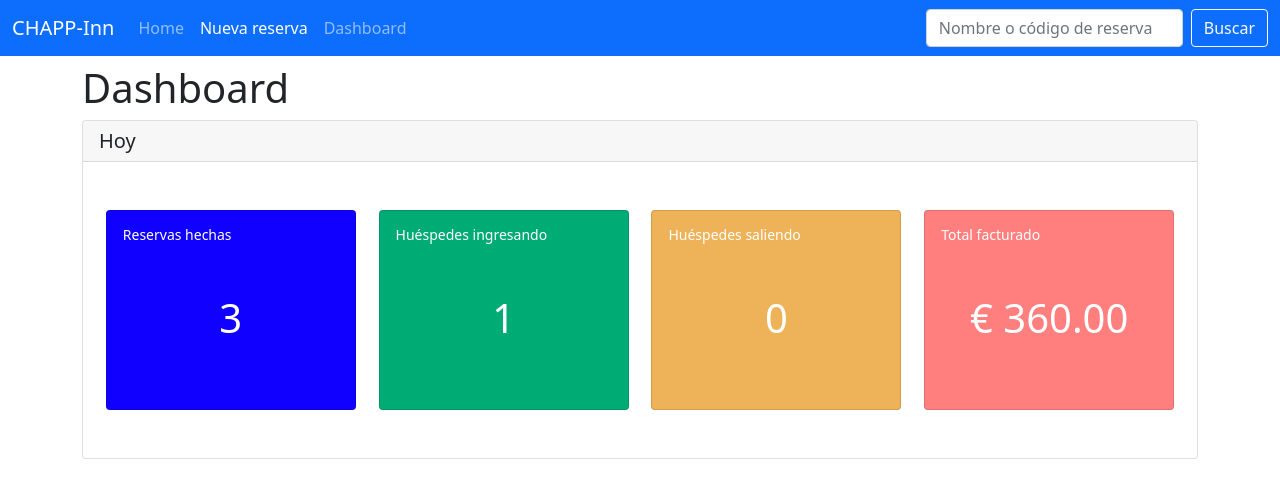
After one commit to oscarchapp/testbookingengine, a Django app: page /dashboard/ in a window 1280 px wide. The commit adds this page. Shown: the top 498 px of the page. Run offline with Django 4.2, Linux system fonts and the light colour scheme; data comes from the database, SQL or seed files in the repository; both versions use the stored data as it was after the commit.

Commit message:
ADD: dashboard

```diff
--- a/pms/statics/css/style.css
+++ b/pms/statics/css/style.css
@@ -1,3 +1,6 @@
+body{
+    padding-top: 4em
+}
 .hover-card:hover{
     background: #f9f9f9;
 }
@@ -16,3 +19,14 @@
     background: #01a901;
     color: white;
 }
+.card-customization{
+    width: 250px;
+    height: 200px;
+}
+.dashboard-value{
+    display: flex;
+    flex-direction: row;
+    justify-content: center;
+    height: 100%;
+    align-items: center;
+}
--- a/pms/templates/book_search.html
+++ /dev/null
@@ -1,5 +0,0 @@
-{% extends "main.html"%}
-
-{% block content %}
-<h1>Reservations</h1>
-{% endblock content%}
--- /dev/null
+++ b/pms/templates/dashboard.html
@@ -0,0 +1,27 @@
+{% extends "main.html"%}
+
+{% block content %}
+<h1>Dashboard</h1>
+<div class="card">
+    <h5 class="card-header">Hoy</h5>
+    <div class="d-flex justify-content-evenly pt-5 pb-5">
+        <div class="card text-white p-3 card-customization" style="background-color: #1000ff;">
+            <h5 class="small">Reservas hechas</h5>
+            <h1 class="dashboard-value">{{dashboard.new_books}}</h1>
+        </div>
+        <div class="card text-white p-3 card-customization" style="background-color: #00ab74;">
+            <h5 class="small">Huéspedes ingresando</h5>
+            <h1 class="dashboard-value">{{dashboard.incoming_guests}}</h1>
+        </div>
+        <div class="card text-white p-3 card-customization" style="background-color: #eeb258;">
+            <h5 class="small">Huéspedes saliendo</h5>
+            <h1 class="dashboard-value">{{dashboard.outcoming_guests}}</h1>
+        </div>
+
+        <div class="card text-white p-3 card-customization" style="background-color: #ff7f7f;">
+            <h5 class="small">Total facturado</h5>
+            <h1 class="dashboard-value">€ {{dashboard.invoiced.total__sum|floatformat:2}}</h1>
+        </div>
+    </div>
+</div>
+{% endblock content%}
--- a/pms/templates/main.html
+++ b/pms/templates/main.html
@@ -14,7 +14,7 @@
 </head>
 <body>
     <div class="navbar-container">
-        <nav class="navbar navbar-expand-lg navbar-dark bg-dark fixed-top">
+        <nav class="navbar navbar-expand-lg  navbar-dark bg-primary fixed-top">
             <div class="container-fluid">
                <a class="navbar-brand" href="{% url 'home'%}">CHAPP-Inn</a>
                <button class="navbar-toggler" type="button" data-bs-toggle="collapse" data-bs-target="#navbarSupportedContent" aria-controls="navbarSupportedContent" aria-expanded="false" aria-label="Toggle navigation">
@@ -23,10 +23,13 @@
                <div class="collapse navbar-collapse" id="navbarSupportedContent">
                   <ul class="navbar-nav me-auto mb-2 mb-lg-0">
                      <li class="nav-item">
-                        <a class="nav-link active" aria-current="page" href="{% url 'home'%}" >Home</a>
+                        <a class="nav-link" aria-current="page" href="{% url 'home'%}" >Home</a>
                      </li>
                      <li class="nav-item">
-                        <a class="btn btn-primary " href="{% url 'search'%}">Nueva reserva</a>
+                        <a class="nav-link active" href="{% url 'search'%}">Nueva reserva</a>
+                     </li>
+                     <li class="nav-item">
+                        <a class="nav-link" href="{% url 'dashboard'%}">Dashboard</a>
                      </li>
                   </ul>
                   <form action="{% url 'book_search'%}" method="GET" class="d-flex">
@@ -38,7 +41,6 @@
          </nav>
     </div>
     <div class="container-xl">
-        <h1>CHAPP Inn - Luxury hotels</h1>
         {% block content%}
 
         {% endblock %}
--- a/pms/templates/reservations.html
+++ /dev/null
@@ -1,5 +0,0 @@
-{% extends "main.html"%}
-
-{% block content %}
-<h1>Reservations</h1>
-{% endblock content%}
--- a/pms/urls.py
+++ b/pms/urls.py
@@ -8,5 +8,5 @@ urlpatterns = [
     path("book/<str:pk>/",views_.BookView.as_view(),name = "book"),
     path("book/<str:pk>/edit",views_.EditBookView.as_view(),name = "edit_book"),
     path("book/<str:pk>/delete",views_.DeleteBookView.as_view(),name = "delete_book"),
-    path("reservations/",views_.reservations,name = "reservations")
+    path("dashboard/",views_.DashboardView.as_view(),name = "dashboard")
 ]
--- a/pms/views_.py
+++ b/pms/views_.py
@@ -1,12 +1,14 @@
+from multiprocessing import context
 from urllib import request
 from django.shortcuts import render, redirect
 from django.views import View
 from .models import Room
 from .forms import *
-from django.db.models import F,Q, Count
+from django.db.models import F,Q, Count, Sum
 from .form_dates import Ymd
 from django.views.decorators.csrf import ensure_csrf_cookie
 from django.utils.decorators import method_decorator
+from datetime import datetime
 # Create your views here.
 
 class BookSearchView(View):
@@ -21,7 +23,8 @@ class BookSearchView(View):
         room_search_form = RoomSearchForm()
         context = {
             'books':books,
-            'form':room_search_form
+            'form':room_search_form,
+            'filter':True
         }
         return render(request,"home.html",context)
 
@@ -170,6 +173,51 @@ class EditBookView(View):
             customer_form.save()
             return redirect("/")
 
+class DashboardView(View):
+    def get(self,request):
+        from datetime import date, time, datetime
+        today=date.today()
 
-def reservations(request):
-    return render(request,"reservations.html")
+        #get books created today
+        today_min = datetime.combine(today, time.min)
+        today_max = datetime.combine(today, time.max)
+        today_range=(today_min, today_max)
+        new_books = (Book.objects
+            .filter(created__range=today_range)
+            .values("id")
+            ).count()
+
+        #get incoming guests
+        incoming = (Book.objects
+            .filter(checkin=today)
+            .exclude(state="DEL")
+            .values("id")
+            ).count()
+
+        #get outcoming guests
+        outcoming = (Book.objects
+            .filter(checkout=today)
+            .exclude(state="DEL")
+            .values("id")
+            ).count()
+
+        #get outcoming guests
+        invoiced = (Book.objects
+            .filter(created__range=today_range)
+            .exclude(state="DEL")
+            .aggregate(Sum('total'))
+        )
+
+        #preparing context data
+        dashboard={
+            'new_books':new_books,
+            'incoming_guests':incoming,
+            'outcoming_guests':outcoming,
+            'invoiced':invoiced
+
+        }
+        print(dashboard)
+        context={
+            'dashboard':dashboard
+        }
+        return render(request,"dashboard.html",context)
```
Also changed, not shown: pms/templates/book_form.html (deleted, +0 -13 lines), pms/templates/home.html (+7 -2 lines), db.sqlite3.
